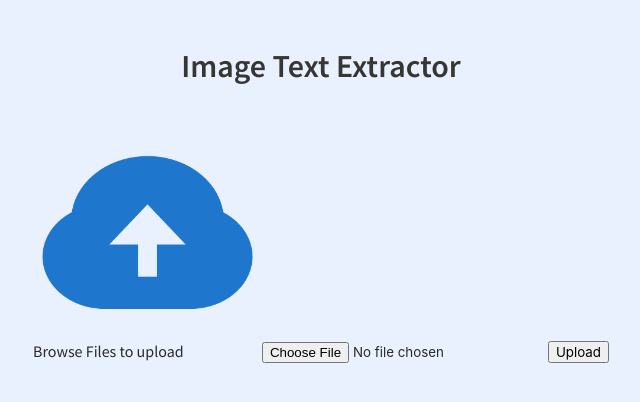
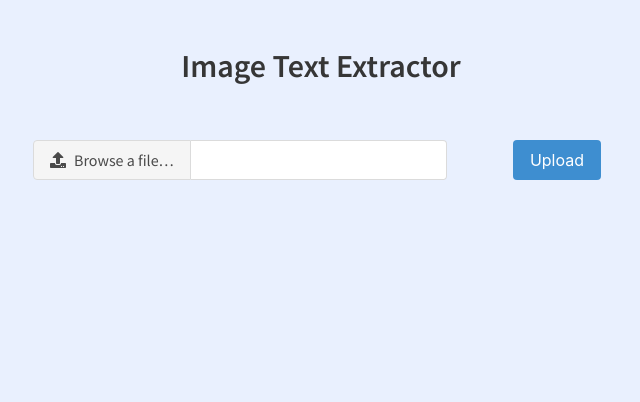
Before and after one commit to clarabatt/text_extractor, a FastAPI app: page / in a window 1280 px wide. Shown: the top 402 px of the page, without its empty margins (319-959 px from the left). Run offline with FastAPI, Linux system fonts and the light colour scheme.

Commit message:
feat: changing html to receive the Bulma structure and adding the fontawesome

```diff
--- a/templates/home.html
+++ b/templates/home.html
@@ -5,7 +5,10 @@
     <meta charset="UTF-8">
     <meta http-equiv="X-UA-Compatible" content="IE=edge">
     <meta name="viewport" content="width=device-width, initial-scale=1.0">
+    <link rel="stylesheet" href="https://use.fontawesome.com/releases/v5.15.4/css/all.css">
     <link href="{{ url_for('static', path='css/style.css') }}" rel="stylesheet">
+    <link rel="icon" href="{{ url_for('static', path='img/cloud_icon.png')}}" type="image/x-icon">
+
     <title>Image Text Extractor</title>
 </head>
 
@@ -13,12 +16,21 @@
     <div class="container">
         <h1 class="title">Image Text Extractor</h1>
         <form action="/upload" method="post" enctype="multipart/form-data">
-            <label>
-                <img alt="A blue cloud with an up white arrow inside" src="{{ url_for('static', path='img/cloud_icon.png') }}"/>
-                Browse Files to upload
-            </label>
-            <input type="file" id="file" name="file" />
-            <button type="submit">Upload</button>
+            <div class="file is-normal has-name">
+                <label class="file-label">
+                  <input id="fileInput" class="file-input" type="file" name="file">
+                  <span class="file-cta">
+                    <span class="file-icon">
+                      <i class="fas fa-upload"></i>
+                    </span>
+                    <span class="file-label">
+                      Browse a file…
+                    </span>
+                  </span>
+                  <span id="fileName" class="file-name"></span>
+                </label>
+              </div>
+            <button class="button is-info" type="submit">Upload</button>
         </form>
 
         {% if text %}
```
Also changed, not shown: other parts of templates/home.html (+1 -1 lines).
